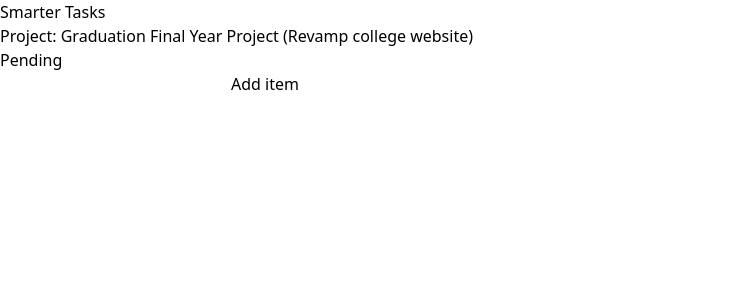
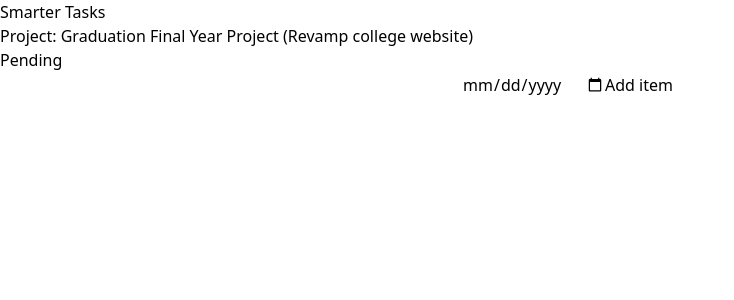
Before and after one commit to kartik-teja/wd301, a React (Vite) app in the folder smarter-tasks/: page / in a window 1280 px wide. Shown: the top 300 px of the page, without its empty margins (0-734 px from the left). Built offline with nearby package versions, Linux system fonts and the light colour scheme.

Commit message:
fixing add tasks

```diff
--- a/smarter-tasks/src/TaskForm.tsx
+++ b/smarter-tasks/src/TaskForm.tsx
@@ -5,13 +5,17 @@ interface TaskFormProps {
     addTask: (task: TaskItem) => void;
 }
 interface TaskFormState {
-    title: string;
+    title: string,
+    description: string,
+    date: string,
 }
 class TaskForm extends React.Component<TaskFormProps, TaskFormState> {
     constructor(props: TaskFormProps) {
         super(props);
         this.state = {
-            title: ""
+            title: "",
+            description: "",
+            date: "",
         };
         this.addTask = this.addTask.bind(this);
     }
@@ -20,10 +24,20 @@ class TaskForm extends React.Component<TaskFormProps, TaskFormState> {
         this.setState({ title: event.target.value });
     };
 
+    descriptionChanged: React.ChangeEventHandler<HTMLInputElement> = (event) => {
+        this.setState({ description: event.target.value });
+    };
+
+    dateChange: React.ChangeEventHandler<HTMLInputElement> = (event) => {
+        this.setState({ date: event.target.value });
+    };
+
     addTask: React.FormEventHandler<HTMLFormElement> = (event) => {
         event.preventDefault();
         const newTask = {
             title: this.state.title,
+            description: this.state.description,
+            date: this.state.date,
         };
         this.props.addTask(newTask);
         this.setState({ title: "" });
@@ -31,8 +45,34 @@ class TaskForm extends React.Component<TaskFormProps, TaskFormState> {
     render() {
         return (
             <form onSubmit={this.addTask}>
-                <input className="border-solid border-2 p-2" type="text" value={this.state.title} onChange={this.titleChanged} />
-                <button type="submit" className="border-solid border-2 p-2">Add item</button>
+                <input
+                    id="todoTitle"
+                    className="border-solid border-2 p-2"
+                    type="text"
+                    value={this.state.title}
+                    onChange={this.titleChanged}
+                    required
+                />
+                <input
+                    id="todoDescription"
+                    type="text"
+                    value={this.state.description}
+                    onChange={this.descriptionChanged}
+                />
+                <input
+                    id="todoDueDate"
+                    type="date"
+                    value={this.state.date}
+                    onChange={this.dateChange}
+                    required
+                />
+                <button
+                    id="addTaskButton"
+                    type="submit"
+                    className="border-solid border-2 p-2"
+                >
+                    Add item
+                </button>
             </form>
         )
     }
```
Also changed, not shown: 1 other file (tests, documents, lock files or other folders).
